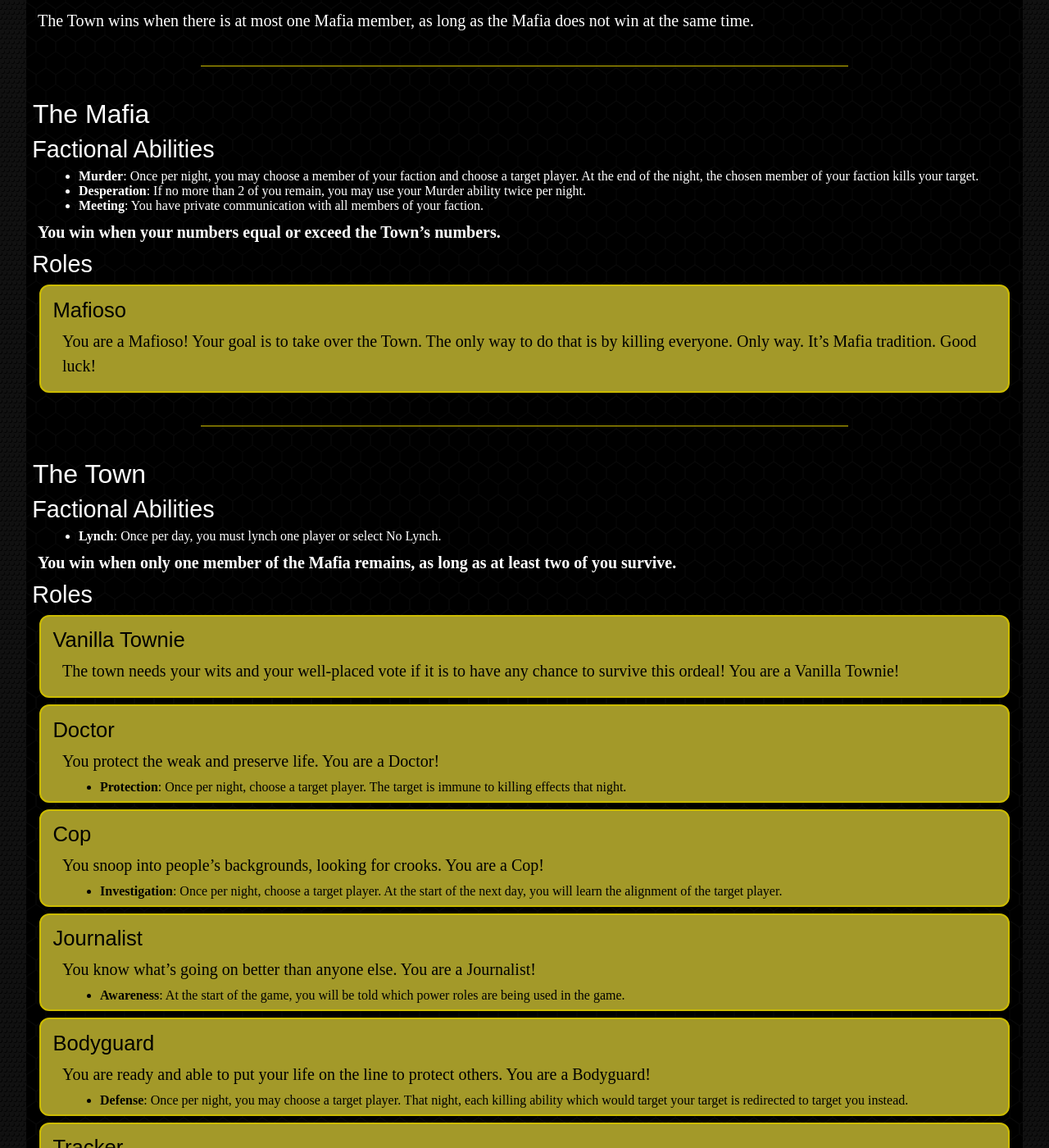
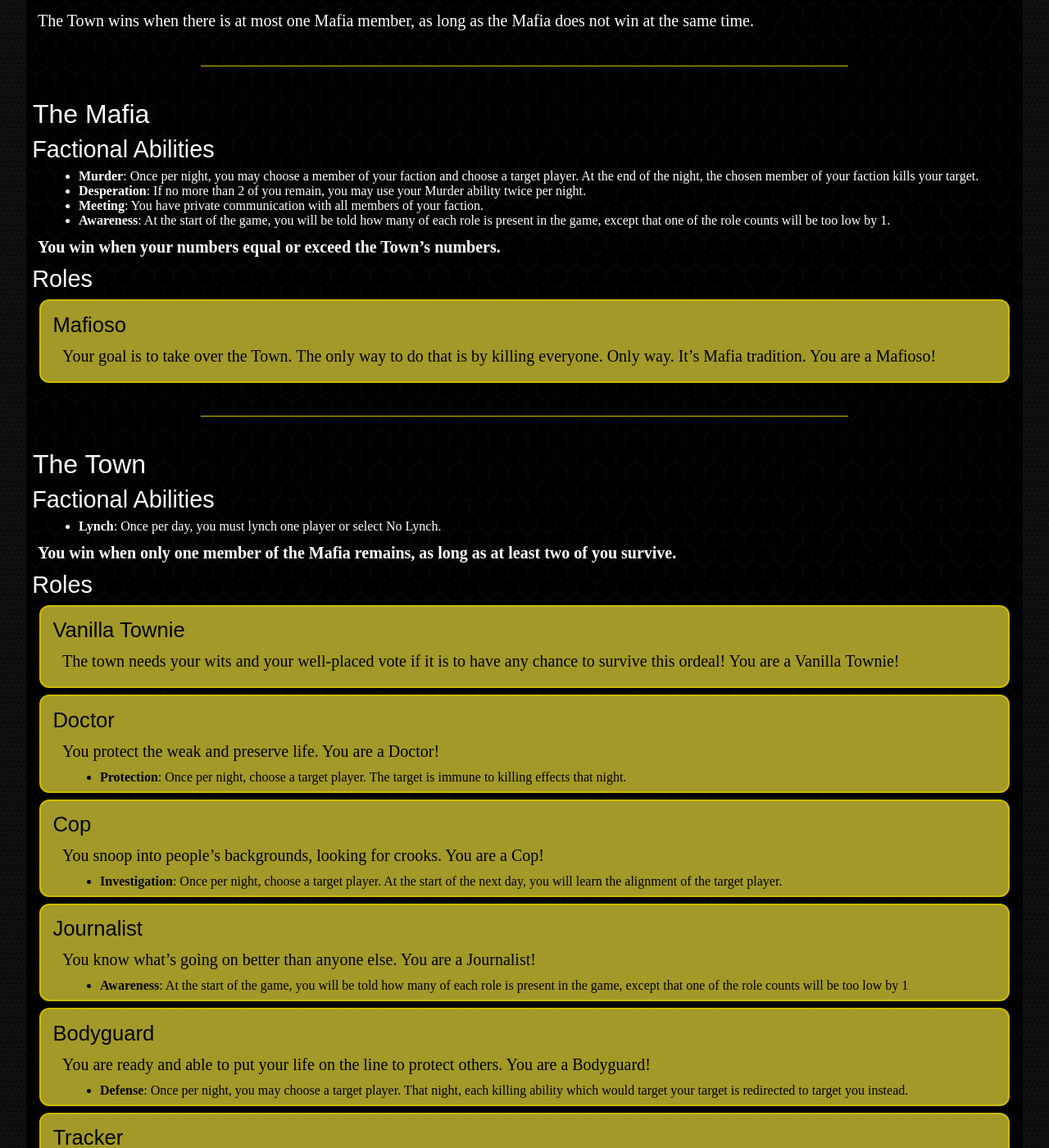
Before and after one commit to funwithbrains/funwithbrains.github.io, a Jekyll site: the page built from _mafia/setups/messy-mafia.md, in a window 1280 px wide and 1400 px high, scrolled down 732 px. Shown: the whole window at 82% size. Built offline with Jekyll 4.4.1, drawn with Linux system fonts in a browser that asks for light colours.

Commit message:
updated some setups

```diff
--- a/_mafia/setups/messy-mafia.md
+++ b/_mafia/setups/messy-mafia.md
@@ -40,6 +40,7 @@ The Town wins when there is at most one Mafia member, as long as the Mafia does
 * **Murder**: Once per night, you may choose a member of your faction and choose a target player. At the end of the night, the chosen member of your faction kills your target.
 * **Desperation**: If no more than 2 of you remain, you may use your Murder ability twice per night.
 * **Meeting**: You have private communication with all members of your faction.
+* **Awareness**: At the start of the game, you will be told how many of each role is present in the game, except that one of the role counts will be too low by 1.
 
 **You win when your numbers equal or exceed the Town's numbers.**
 
@@ -47,7 +48,7 @@ The Town wins when there is at most one Mafia member, as long as the Mafia does
 
 > #### Mafioso
 >
-> You are a Mafioso! Your goal is to take over the Town. The only way to do that is by killing everyone. Only way. It's Mafia tradition. Good luck!
+> Your goal is to take over the Town. The only way to do that is by killing everyone. Only way. It's Mafia tradition. You are a Mafioso!
 
 ----
 
@@ -81,7 +82,7 @@ The Town wins when there is at most one Mafia member, as long as the Mafia does
 >
 > You know what's going on better than anyone else. You are a Journalist!
 >
-> * **Awareness**: At the start of the game, you will be told which power roles are being used in the game.
+> * **Awareness**: At the start of the game, you will be told how many of each role is present in the game, except that one of the role counts will be too low by 1
 
 > #### Bodyguard
 >
```
Also changed, not shown: _mafia/setups/empowered-mafia.md (+1 -1 lines).
